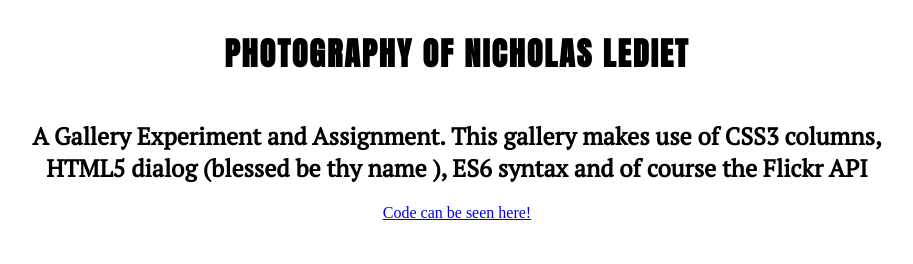
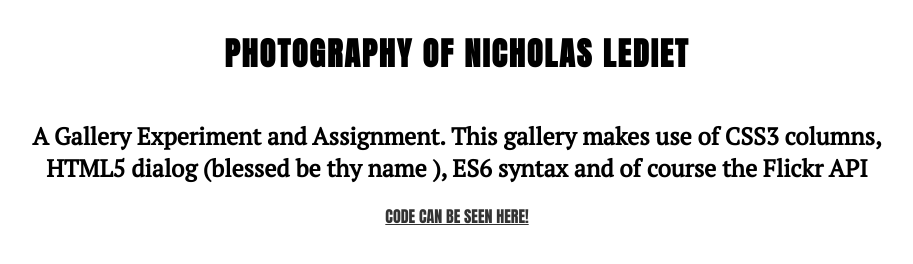
Before and after one commit to NickLediet/gallery, a website: page index.html in a window 1280 px wide. Shown: the whole page, without its empty margins (183-1096 px from the left). Drawn offline with Linux system fonts and the light colour scheme; no server answers.

Commit message:
fixed link styling

```diff
--- a/index.html
+++ b/index.html
@@ -12,7 +12,7 @@
 		</dialog>
 		<h1 class="site-header">PHOTOGRAPHY OF NICHOLAS LEDIET</h1>
 		<h2 class="site-header">A Gallery Experiment and Assignment. This gallery makes use of CSS3 columns,</br> HTML5 dialog (blessed be thy name ), ES6 syntax and of course the Flickr API</h2>
-		<a href="https://github.com/NickLediet/gallery"> Code can be seen here!</a>
+		<a id="link" href="https://github.com/NickLediet/gallery"> Code can be seen here!</a>
 		<!-- Container for Gallery -->
 		<div id="gallery-container"></div>
 
--- a/sass/app.sass
+++ b/sass/app.sass
@@ -32,6 +32,12 @@
 	letter-spacing: 2px
 h2
 	+sub-header
+a
+	+header
+	text-transform: uppercase
+	color: #333
+	font-size: 1em
+
 .site-header
 	text-align: center
 	padding-top: -20px
```
Also changed, not shown: css/app.css, 1 other file.
